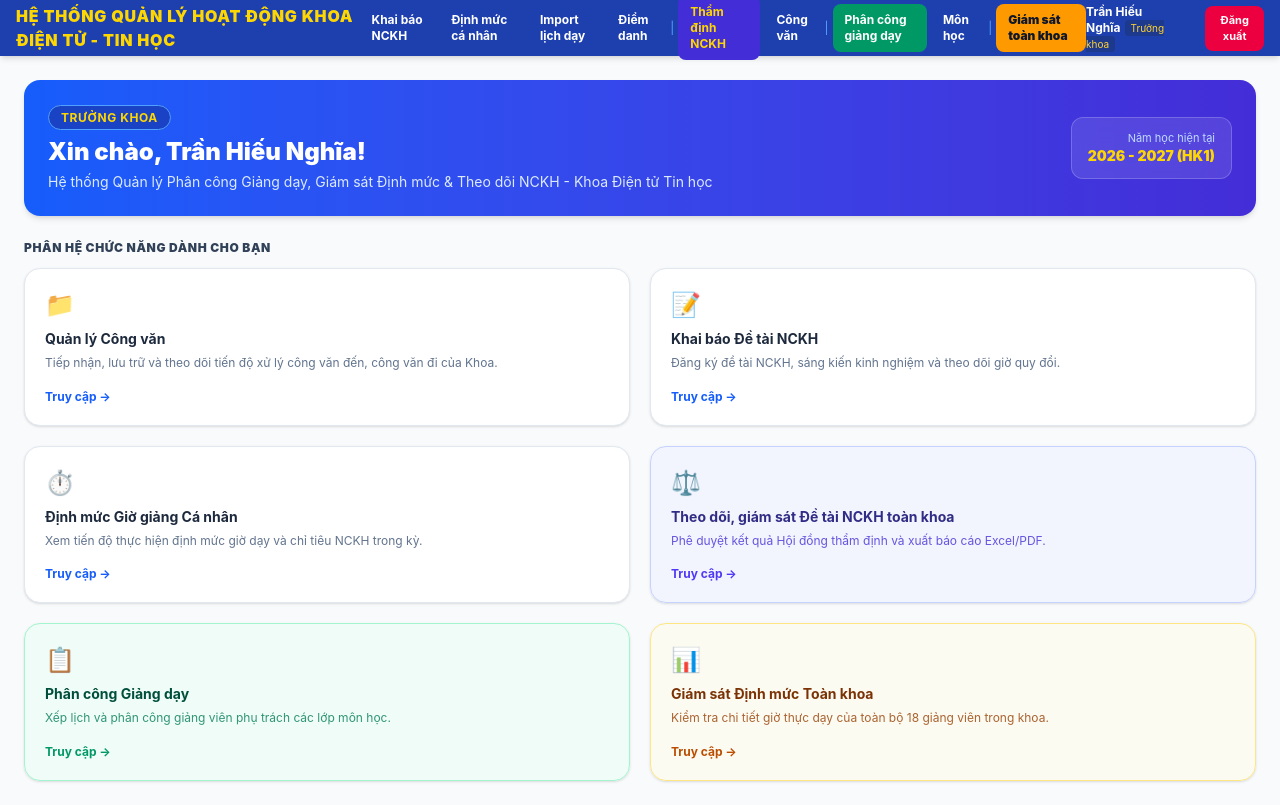
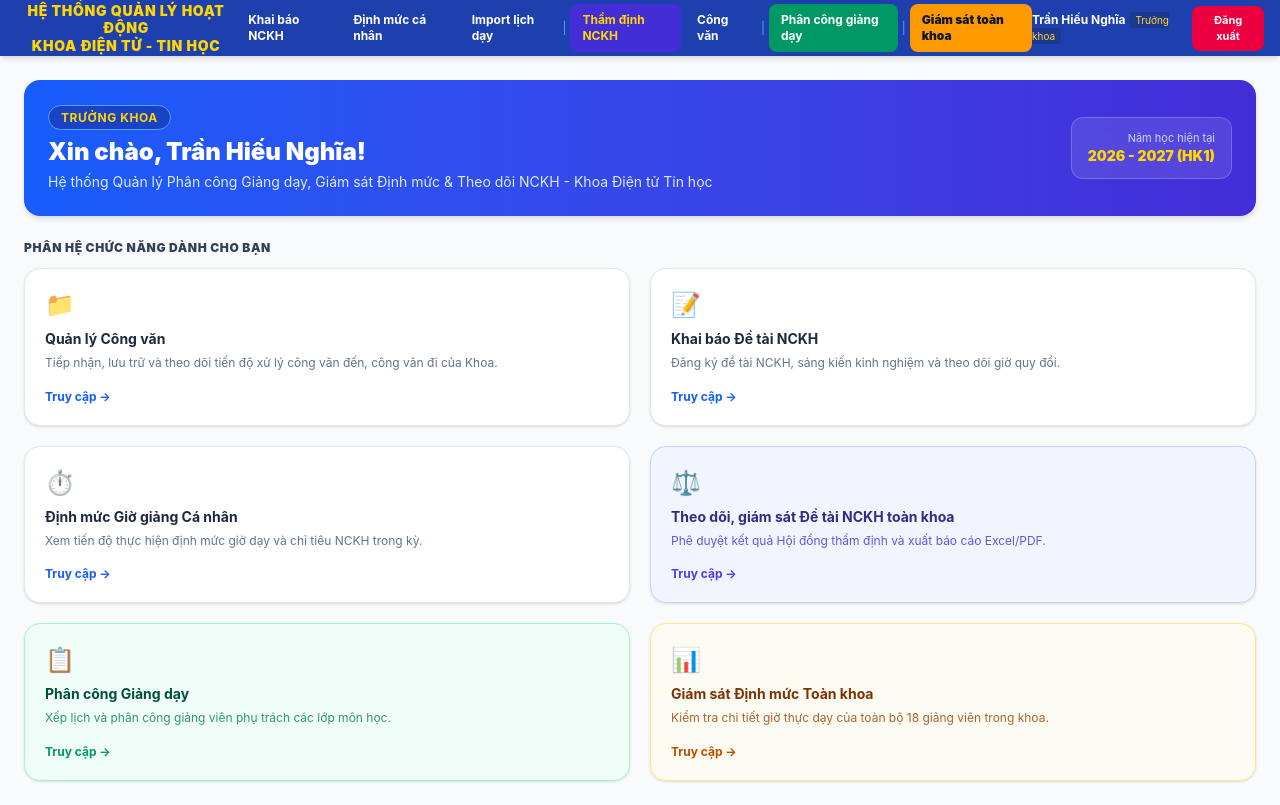
Before and after one commit to thanhcds-GH/THANHNGUYEN, a React app in the folder frontend/: page /login in a window 1280 px wide. Both pictures are taken after a click on the button "🏛️ Trưởng khoa". Built offline with nearby package versions, Linux system fonts and the light colour scheme; no server answers; the HTML template or start-up script is replaced by a standard one.

Commit message:
Thay doi Navbar

```diff
--- a/frontend/src/components/TeacherNavbar.jsx
+++ b/frontend/src/components/TeacherNavbar.jsx
@@ -18,9 +18,10 @@ const TeacherNavbar = () => {
             <div className="max-w-7xl mx-auto px-4 flex items-center justify-between h-14">
 
                 {/* Brand / Logo */}
-                <Link to="/dashboard" className="font-black text-[#FFD700] text-sm md:text-base uppercase tracking-wider">
-                    HỆ THỐNG QUẢN LÝ HOẠT ĐỘNG KHOA ĐIỆN TỬ - TIN HỌC
-                </Link>
+                <Link to="/dashboard" className="flex flex-col items-center text-center font-black text-[#FFD700] text-xs md:text-sm uppercase tracking-wider leading-tight">
+        <span>HỆ THỐNG QUẢN LÝ HOẠT ĐỘNG</span>
+        <span>KHOA ĐIỆN TỬ - TIN HỌC</span>
+             </Link>
 
                 {/* Danh mục menu theo quyền */}
                 <div className="hidden md:flex items-center space-x-1 text-xs font-bold">
@@ -35,9 +36,7 @@ const TeacherNavbar = () => {
                     <Link to="/import-lich-day" className="px-3 py-2 rounded-lg hover:bg-blue-700 transition">
                         Import lịch dạy
                     </Link>
-                    <Link to="/tra-cuu-diem-danh" className="px-3 py-2 rounded-lg hover:bg-blue-700 transition">
-                        Điểm danh
-                    </Link>
+
 
                     {/* Menu riêng cho Thư ký khoa & Trưởng khoa */}
                     {(userRole === 'THU_KY' || userRole === 'TRUONG_KHOA') && (
@@ -59,9 +58,9 @@ const TeacherNavbar = () => {
                             <Link to="/phan-cong-giang-day" className="px-3 py-2 rounded-lg bg-emerald-600 text-white hover:bg-emerald-700 transition">
                                 Phân công giảng dạy
                             </Link>
-                            <Link to="/quan-ly-mon-hoc" className="px-3 py-2 rounded-lg hover:bg-blue-700 transition">
+                           {/* <Link to="/quan-ly-mon-hoc" className="px-3 py-2 rounded-lg hover:bg-blue-700 transition">
                                 Môn học
-                            </Link>
+                            </Link> */}
                         </>
                     )}
 
```
